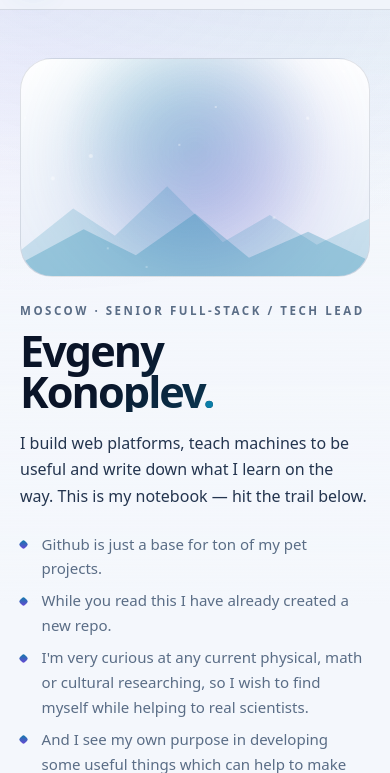
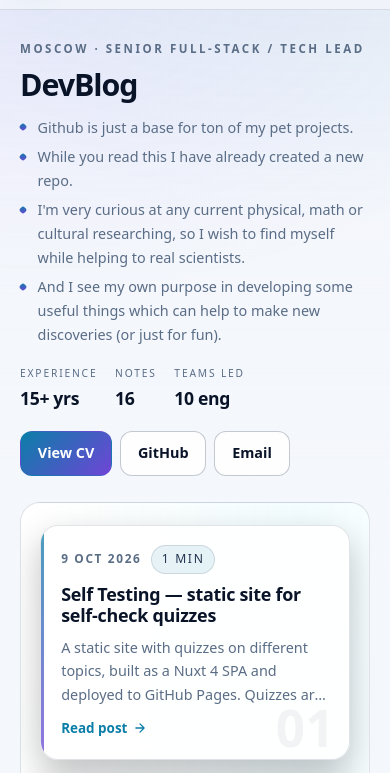
Before and after one commit to evgenykon/evgenykon.github.io, an Astro site: page / in a window 390 px wide. Shown: the part 54-827 px from the top of the page. Built offline with nearby package versions, Linux system fonts and the light colour scheme; Astro itself is replaced by a stand-in of ours.

Commit message:
feat(home): blog-first layout — compact DevBlog band instead of the giant name hero
- hero art and name headline removed; name stays in the header brand, CVs and footer
- scene intro folded away, feed starts right under the compact band
- rider/spray centred on the trail, trick label anchored next to it
- softer fog bands; scene overlays are hidden entirely in the mobile fallback

```diff
--- a/src/components/SnowScene.astro
+++ b/src/components/SnowScene.astro
@@ -18,12 +18,6 @@ interface Props {
 const { posts } = Astro.props;
 const n = posts.length;
 ---
-
-<header class="scene-intro wrap">
-  <span class="eyebrow">DevBlog · {n} entries</span>
-  <h2>Ride the feed</h2>
-  <p>Newest first. On a big screen the rider works the slope between the notes — on a phone it's a plain feed.</p>
-</header>
 
 <section class="snow-stage" data-stage style={`--slides:${n + 1}`} id="feed">
   <div class="stage-sticky" data-sticky>
--- a/src/pages/index.astro
+++ b/src/pages/index.astro
@@ -26,32 +26,21 @@ const cvMeta: Record<string, { label: string; href: string }> = {
 ---
 
 <Base
-  title="Evgeny Konoplev — DevBlog, pet projects & CV"
+  title="DevBlog — Evgeny Konoplev"
   description="Personal page of Evgeny Konoplev: engineering notes, pet projects and CV."
 >
-  <section class="hero">
-    <div class="wrap hero-inner">
-      <div class="hero-copy">
+  <section class="band">
+    <div class="wrap band-inner">
+      <div class="band-copy">
         <p class="eyebrow">{SITE.location} · Senior Full-Stack / Tech Lead</p>
-        <h1>
-          Evgeny<br />Konoplev<span class="accent-dot">.</span>
-        </h1>
-        <p class="hero-lead">
-          I build web platforms, teach machines to be useful and write down what I learn on the way.
-          This is my notebook — hit the trail below.
-        </p>
-
-        <ul class="hero-points">
+        <h1>{SITE.title}</h1>
+        <ul class="band-points">
           {SITE.topBanner.map((line) => <li>{line}</li>)}
         </ul>
+      </div>
 
-        <div class="hero-cta">
-          <a class="btn btn-primary" href="#feed">Read the blog</a>
-          <a class="btn" href="/experience/">View CV</a>
-          <a class="btn" href="https://github.com/evgenykon" target="_blank" rel="noopener">GitHub</a>
-        </div>
-
-        <dl class="stats">
+      <div class="band-aside">
+        <dl class="band-stats">
           <div>
             <dt>Experience</dt>
             <dd>15+ yrs</dd>
@@ -61,24 +50,15 @@ const cvMeta: Record<string, { label: string; href: string }> = {
             <dd>{posts.length}</dd>
           </div>
           <div>
-            <dt>CVs</dt>
-            <dd>{cvs.length}</dd>
-          </div>
-          <div>
             <dt>Teams led</dt>
             <dd>10 eng</dd>
           </div>
         </dl>
-      </div>
 
-      <div class="hero-art" aria-hidden="true">
-        <div class="orb"></div>
-        <svg class="mountains" viewBox="0 0 400 200" preserveAspectRatio="none">
-          <path d="M0 160 L60 96 L108 138 L168 62 L232 148 L286 106 L340 152 L400 112 L400 200 L0 200 Z" fill="currentColor" opacity="0.16"></path>
-          <path d="M0 180 L72 128 L132 168 L200 104 L262 172 L330 132 L400 176 L400 200 L0 200 Z" fill="currentColor" opacity="0.26"></path>
-        </svg>
-        <div class="snow" aria-hidden="true">
-          {Array.from({ length: 18 }).map((_, i) => <i style={`--x:${(i * 37) % 100}%;--d:${6 + (i % 7)}s;--dl:${i * 0.4}s;--s:${2 + (i % 3)}px`} />)}
+        <div class="band-cta">
+          <a class="btn btn-primary" href="/experience/">View CV</a>
+          <a class="btn" href="https://github.com/evgenykon" target="_blank" rel="noopener">GitHub</a>
+          <a class="btn" href="mailto:effusps@gmail.com">Email</a>
         </div>
       </div>
     </div>
@@ -120,162 +100,91 @@ const cvMeta: Record<string, { label: string; href: string }> = {
 </Base>
 
 <style>
-  .hero {
+  /* ---- compact intro band: the feed starts right after it ---- */
+  .band {
     position: relative;
-    padding: clamp(3rem, 8vw, 6.5rem) 0 clamp(2rem, 5vw, 3.5rem);
     z-index: 1;
+    padding: clamp(1.8rem, 4.5vw, 3.2rem) 0 clamp(1rem, 2.5vw, 1.8rem);
   }
 
-  .hero-inner {
+  .band-inner {
     display: grid;
-    grid-template-columns: minmax(0, 1.15fr) minmax(0, 0.85fr);
-    gap: clamp(1.5rem, 4vw, 4rem);
-    align-items: center;
+    grid-template-columns: minmax(0, 1.35fr) minmax(0, 0.65fr);
+    gap: clamp(1.2rem, 3vw, 2.6rem);
+    align-items: end;
   }
 
   h1 {
-    font-size: clamp(2.7rem, 6.2vw, 5rem);
-    line-height: 0.94;
-    letter-spacing: -0.045em;
-    margin: 0.35rem 0 1.1rem;
-    background: linear-gradient(135deg, var(--text) 30%, var(--accent) 130%);
-    -webkit-background-clip: text;
-    background-clip: text;
-    color: transparent;
+    font-size: clamp(1.9rem, 3.6vw, 2.7rem);
+    line-height: 1.05;
+    letter-spacing: -0.035em;
+    margin: 0.25rem 0 0.9rem;
   }
 
-  .accent-dot {
-    color: var(--accent);
-    -webkit-text-fill-color: var(--accent);
+  .band-points {
+    list-style: none;
+    padding: 0;
+    margin: 0;
+    display: grid;
+    gap: 0.35rem;
+    max-width: 62ch;
   }
 
-  .hero-lead {
-    font-size: clamp(1rem, 1.4vw, 1.14rem);
-    color: var(--text-dim);
-    max-width: 46ch;
-    margin-bottom: 1.4rem;
+  .band-points li {
+    position: relative;
+    padding-left: 1.1rem;
+    color: var(--muted);
+    font-size: 0.9rem;
   }
 
-  .hero-points {
-    list-style: none;
-    padding: 0;
-    margin: 0 0 1.8rem;
-    display: grid;
-    gap: 0.45rem;
-    max-width: 52ch;
-  }
-
-  .hero-points li {
-    position: relative;
-    padding-left: 1.35rem;
-    color: var(--muted);
-    font-size: 0.94rem;
-  }
-
-  .hero-points li::before {
-    content: "";
+  .band-points li::before {
+    content: '';
     position: absolute;
     left: 0;
-    top: 0.62em;
-    width: 7px;
-    height: 7px;
+    top: 0.6em;
+    width: 6px;
+    height: 6px;
     border-radius: 2px;
     background: linear-gradient(135deg, var(--accent), var(--accent-2));
     transform: rotate(45deg);
   }
 
-  .hero-cta {
+  .band-aside {
+    display: grid;
+    gap: 1.1rem;
+    justify-items: start;
+  }
+
+  .band-stats {
     display: flex;
     flex-wrap: wrap;
-    gap: 0.6rem;
-    margin-bottom: 2.2rem;
+    gap: 1.4rem;
+    margin: 0;
   }
 
-  .stats {
-    display: flex;
-    flex-wrap: wrap;
-    gap: 1.6rem;
-    margin: 0;
-    padding-top: 1.2rem;
-    border-top: 1px solid var(--border);
-  }
-
-  .stats dt {
-    font-size: 0.68rem;
+  .band-stats dt {
+    font-size: 0.64rem;
     letter-spacing: 0.18em;
     text-transform: uppercase;
     color: var(--muted);
   }
 
-  .stats dd {
-    margin: 0.15rem 0 0;
-    font-size: 1.25rem;
+  .band-stats dd {
+    margin: 0.1rem 0 0;
+    font-size: 1.1rem;
     font-weight: 700;
     letter-spacing: -0.02em;
   }
 
-  /* hero art */
-  .hero-art {
-    position: relative;
-    aspect-ratio: 1 / 1;
-    max-height: 460px;
-    border-radius: 32px;
-    border: 1px solid var(--border);
-    background: radial-gradient(circle at 50% 40%, color-mix(in srgb, var(--accent) 12%, transparent), transparent 62%),
-      linear-gradient(180deg, var(--bg-soft), var(--bg-deep));
-    overflow: hidden;
-    color: var(--accent);
+  .band-cta {
+    display: flex;
+    flex-wrap: wrap;
+    gap: 0.5rem;
   }
 
-  .orb {
-    position: absolute;
-    left: 50%;
-    top: 44%;
-    width: 58%;
-    aspect-ratio: 1;
-    transform: translate(-50%, -50%);
-    border-radius: 50%;
-    background: conic-gradient(from 210deg, var(--accent), var(--accent-2), var(--accent));
-    filter: blur(46px);
-    opacity: 0.35;
-    animation: orb-spin 22s linear infinite;
-  }
-
-  @keyframes orb-spin {
-    to {
-      transform: translate(-50%, -50%) rotate(360deg);
-    }
-  }
-
-  .mountains {
-    position: absolute;
-    inset: auto 0 0;
-    width: 100%;
-    height: 46%;
-  }
-
-  .snow i {
-    position: absolute;
-    left: var(--x);
-    top: -8%;
-    width: var(--s);
-    height: var(--s);
-    border-radius: 50%;
-    background: var(--snow);
-    opacity: 0.55;
-    animation: snow-fall var(--d) linear var(--dl) infinite;
-  }
-
-  @keyframes snow-fall {
-    to {
-      transform: translateY(560px) translateX(24px);
-      opacity: 0;
-    }
-  }
-
-  /* outro */
+  /* ---- outro ---- */
   .outro {
-    margin-top: clamp(3rem, 7vw, 5rem);
+    margin-top: clamp(2.5rem, 6vw, 4.5rem);
   }
 
   .outro-head {
@@ -358,16 +267,12 @@ const cvMeta: Record<string, { label: string; href: string }> = {
   }
 
   @media (max-width: 899px) {
-    .hero-inner {
+    .band-inner {
       grid-template-columns: 1fr;
+      align-items: start;
     }
-    .hero-art {
-      order: -1;
-      max-height: 260px;
-      aspect-ratio: 16 / 10;
-    }
-    .mountains {
-      height: 60%;
+    .band-stats {
+      gap: 1.1rem;
     }
   }
 </style>
--- a/src/styles/scene.css
+++ b/src/styles/scene.css
@@ -12,25 +12,8 @@
   padding-bottom: 2rem;
 }
 
-.hero + .snow-stage,
-.scene-intro + .snow-stage {
-  margin-top: 1rem;
-}
-
-.scene-intro {
-  padding: clamp(1.5rem, 4vw, 2.6rem) 0 0;
-}
-
-.scene-intro h2 {
-  font-size: clamp(1.5rem, 3vw, 2.2rem);
-  margin: 0.25rem 0 0.4rem;
-}
-
-.scene-intro p {
-  color: var(--muted);
-  max-width: 62ch;
-  font-size: 0.94rem;
-  margin: 0;
+.band + .snow-stage {
+  margin-top: 0.6rem;
 }
 
 .snow-stage .stage-sticky {
@@ -67,8 +50,8 @@
   z-index: 3;
   pointer-events: none;
   background:
-    linear-gradient(180deg, var(--bg) 0%, color-mix(in srgb, var(--bg) 72%, transparent) 7%, transparent 22%),
-    linear-gradient(0deg, var(--bg) 0%, color-mix(in srgb, var(--bg) 60%, transparent) 5%, transparent 16%);
+    linear-gradient(180deg, var(--bg) 0%, color-mix(in srgb, var(--bg) 70%, transparent) 6%, transparent 17%),
+    linear-gradient(0deg, var(--bg) 0%, color-mix(in srgb, var(--bg) 55%, transparent) 3%, transparent 9%);
 }
 
 /* ---------- drifting snow ---------- */
@@ -202,7 +185,7 @@
 
 .rider {
   position: absolute;
-  right: 10%;
+  left: 50%;
   top: 46%;
   width: 220px;
   height: 220px;
@@ -244,8 +227,9 @@
 
 .trick-label {
   position: absolute;
-  right: 5%;
-  top: calc(46% - 132px);
+  left: 50%;
+  top: calc(46% - 148px);
+  margin-left: 84px;
   z-index: 4;
   padding: 0.28rem 0.7rem;
   border-radius: 999px;
@@ -265,7 +249,7 @@
 
 .spray {
   position: absolute;
-  right: 10%;
+  left: 50%;
   top: 46%;
   width: 220px;
   height: 220px;
@@ -516,9 +500,10 @@
   will-change: transform, opacity;
 }
 
-.scene-mode .snow-stage:not(.scene-on) .stage-hud,
 .snow-stage:not(.scene-on) .stage-hud,
-.snow-stage:not(.scene-on) .stage-watermark {
+.snow-stage:not(.scene-on) .stage-watermark,
+.snow-stage:not(.scene-on) .stage-fog,
+.snow-stage:not(.scene-on) .snowfall {
   display: none;
 }
 
```
